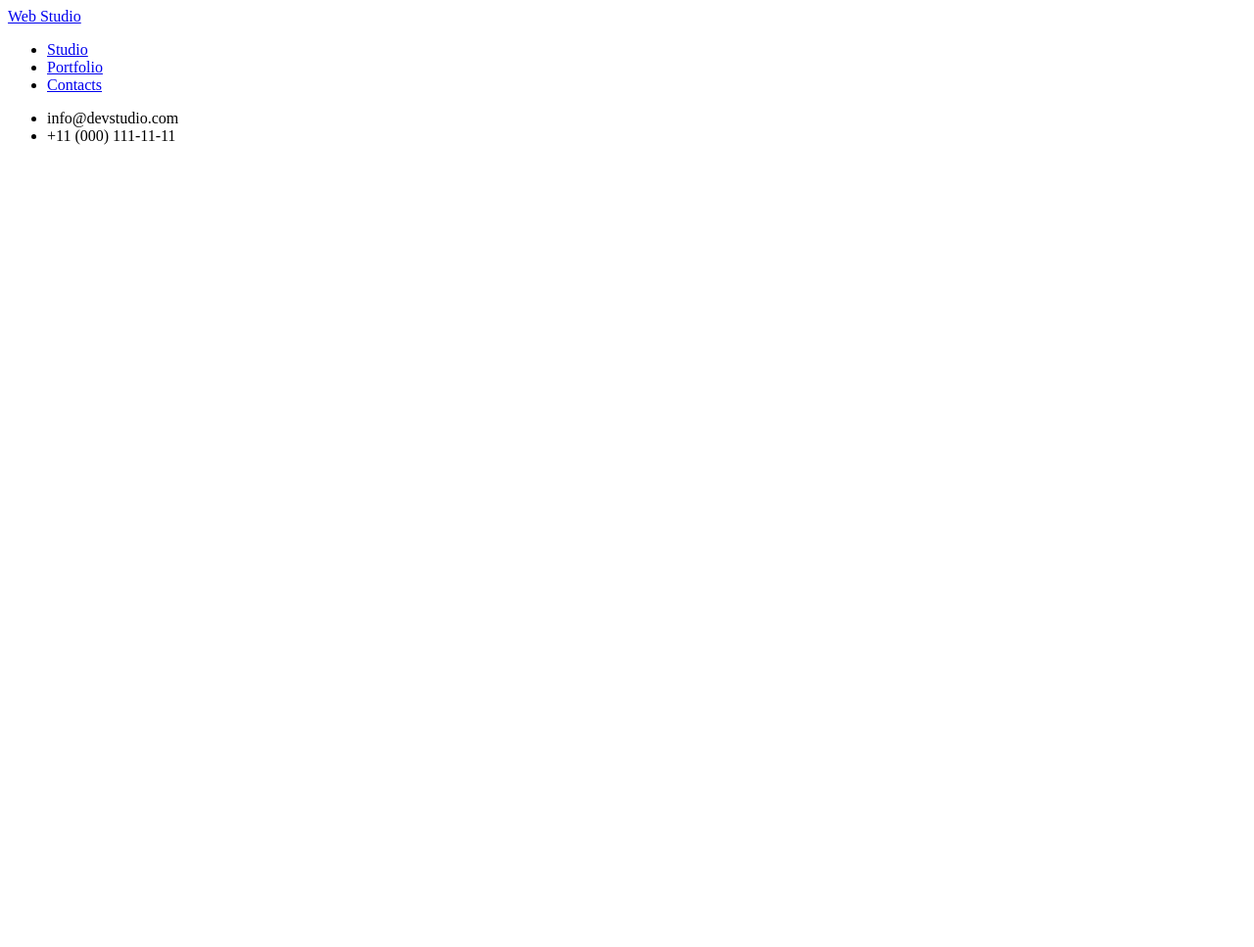
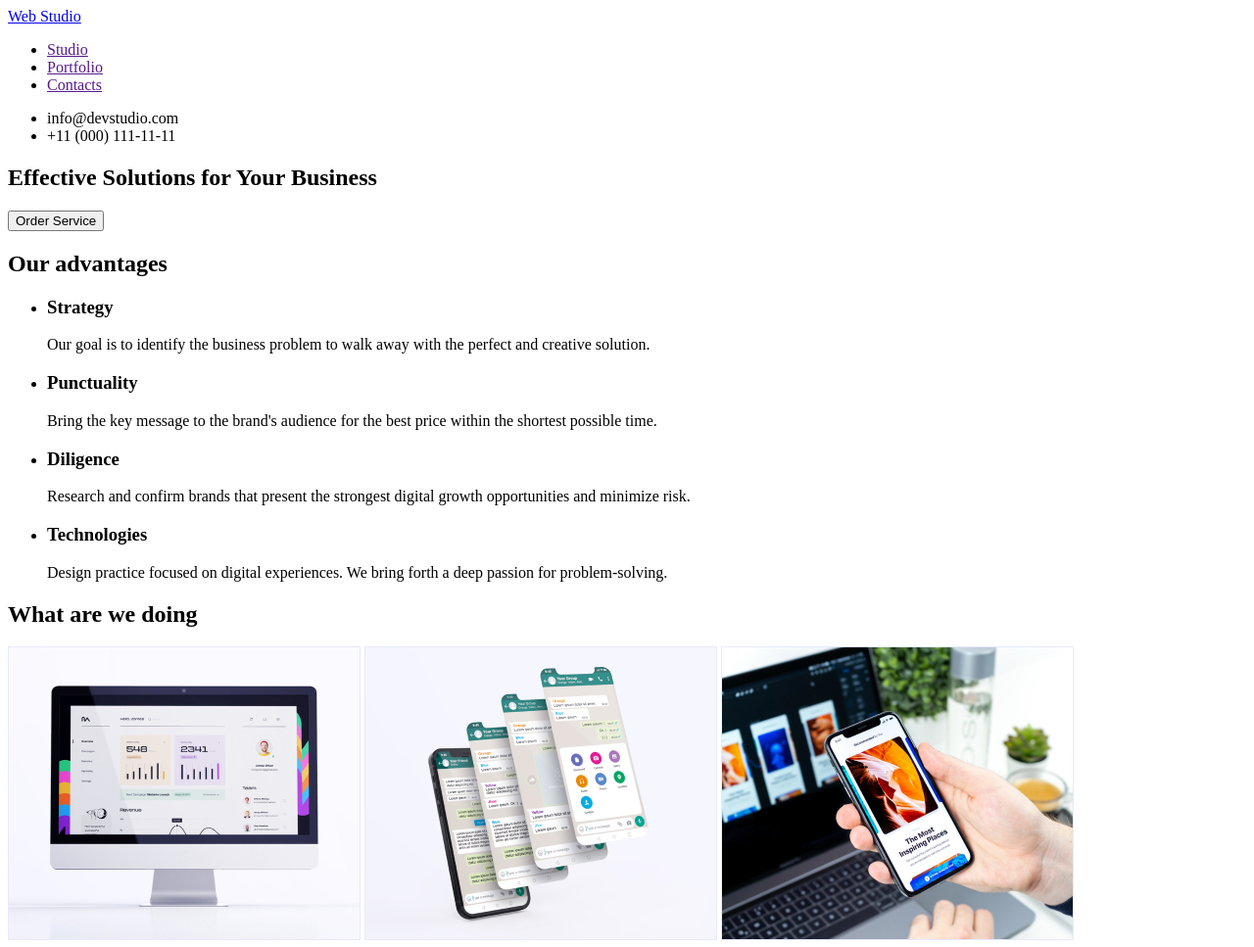
Before and after one commit to MariiaMelnichuk/goit-markup-hw-01, a plain HTML site: page index.html in a window 1280 px wide. Shown: the whole page at 98% size. Before the commit the page ends 800 px from the top, so only its background shows below. Drawn offline with Linux system fonts and the light colour scheme.

Commit message:
all changes

```diff
--- a/index.html
+++ b/index.html
@@ -11,9 +11,9 @@
 <nav>
      <a href="Web Studio">Web Studio</a>
 <ul>
-    <li><a href="/">Studio</a></li>
-    <li><a href="/">Portfolio</a></li>
-    <li><a href="/">Contacts</a> </li>
+    <li><a href="">Studio</a></li>
+    <li><a href="">Portfolio</a></li>
+    <li><a href="">Contacts</a> </li>
 </ul>
 </nav>
 <ul>
@@ -21,5 +21,42 @@
     <li> <a href="tel:+11(000)111-11-11"></a>+11 (000) 111-11-11</li>
 </ul>
     </header>
+    <main>
+        <section>
+            <h1>Effective Solutions for Your Business</h1>
+            <button type="button">Order Service</button>
+        </section>
+        <section>
+            <h2>Our advantages</h2>
+            <ul>
+                <li>
+                    <h3>Strategy</h3>
+                    <p>Our goal is to identify the business
+                    problem to walk away with the perfect and creative solution. </p>
+                </li>
+                <li>
+                    <h3>Punctuality</h3>
+                    <p>Bring the key message to the brand's audience for
+                    the best price within the shortest possible time.</p>
+                </li>
+                <li>
+                    <h3>Diligence</h3>
+                    <p>Research and confirm brands that present the strongest
+                    digital growth opportunities and minimize risk.</p>
+                </li>
+                <li>
+                    <h3>Technologies</h3>
+                    <p>Design practice focused on digital experiences.
+                    We bring forth a deep passion for problem-solving.</p>
+                </li>
+            </ul>
+        </section>
+        <section>
+            <h2>What are we doing</h2>
+            <img src="./images/img1.jpg" alt="computer screen" width="360" height="300">
+            <img src="./images/img2.jpg" alt="open chat on the phone" width="360" height="300">
+            <img src="./images/img3.jpg" alt="phone on the background of the laptop desktop" width="360" height="300" >
+        </section>
+    </main>
 </body>
 </html>
```
Also changed, not shown: images/img1.jpg (added), images/img2.jpg (added), images/img3.jpg (added).
